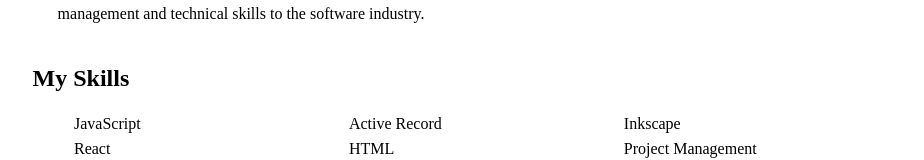
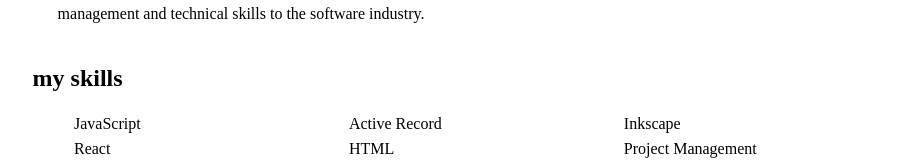
Before and after one commit to cody-barker/react-portfolio-website, a React (Create React App) app: page /about in a window 1280 px wide. Shown: the part 485-645 px from the top of the page, without its empty margins (175-1099 px from the left). Built offline with nearby package versions, Linux system fonts and the light colour scheme.

Commit message:
change my skills to lowercase

```diff
--- a/src/pages/About.js
+++ b/src/pages/About.js
@@ -10,7 +10,7 @@
         <p>I also have extensive experience in ecological restoration and am passionate about the intersection of sustainability, technology, culture, and the environment. My desire is to create applications that connect users with their local environment, driving education and engagement in the world around us. I'm compassionate, professional, reliable, and eager to apply my proven project management and technical skills to the software industry.
         </p>
         <div className="about-skills-container">
-          <h2>My Skills</h2>
+          <h2>my skills</h2>
           <ul>
             <div>
               <li>JavaScript</li>
```
